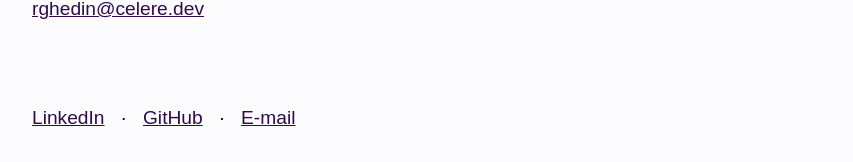
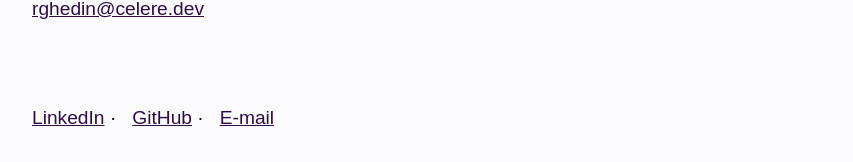
Before and after one commit to celere-dev/site, a Jekyll site: the page built from index.md, in a window 1280 px wide. Shown: the part 1185-1347 px from the top of the page, without its empty margins (0-853 px from the left). Built offline with Jekyll 4.4.1, drawn with Linux system fonts in a browser that asks for light colours.

```diff
--- a/_config.yml
+++ b/_config.yml
@@ -1,5 +1,5 @@
 title: Célere
-description: Otimização e Gerenciamento de Hospedagem de sites de notícias
+description: Otimização e gerenciamento de hospedagem de sites de notícias
 url: "https://celere.dev"
 
 markdown: kramdown
--- a/_includes/footer.html
+++ b/_includes/footer.html
@@ -1,7 +1,7 @@
 <footer>
 	<ul>
-		<li><a href="https://www.linkedin.com/company/celere-dev">LinkedIn</a></li> ·
-		<li><a href="https://github.com/celere-dev">GitHub</a></li> ·
+		<li><a href="https://www.linkedin.com/company/celere-dev">LinkedIn</a> · </li>
+		<li><a href="https://github.com/celere-dev">GitHub</a> · </li>
 		<li><a href="mailto:contato@celere.dev">E-mail</a></li>
 	</ul>
 </footer>
--- a/_includes/head.html
+++ b/_includes/head.html
@@ -9,7 +9,13 @@
 	<link href="{{ site.baseurl }}/feed.xml" rel="alternate" type="application/atom+xml">
 	<link rel="canonical" href="{{ site.baseurl }}{{ page.url }}">
 
-	<link rel="stylesheet" href="{{ site.baseurl }}/assets/style.css" media="all" />
+	<meta property="og:type" content="website">
+	<meta property="og:url" content="{{ site.url }}">
+	<meta property="og:title" content="{{ page.title }} — {{ site.title }}">
+	<meta property="og:description" content="{% if page.description %}{{ page.description }}{% else %}{{ site.description }}{% endif %}">
+	<meta property="og:image" content="{{ site.url }}/assets/celere-meta-image.jpg">
+
+	<link rel="stylesheet" href="{{ site.baseurl }}/assets/style.css" media="all">
 </head>
 
 <body>
--- a/_includes/header.html
+++ b/_includes/header.html
@@ -1,7 +1,5 @@
 <header>
 <h1 class="title">
-    <img src="{{ site.url }}/assets/celere-logo.svg"
-            alt="Célere" width="275"            height="45"
-        />
+    <img src="{{ site.url }}/assets/celere-logo.svg" alt="Célere" width="275" height="45">
 </h1>
 </header>
--- a/index.md
+++ b/index.md
@@ -1,6 +1,6 @@
 ---
 layout: default
-title: Quem Somos
+title: Quem somos
 ---
 O desafio de publicar na web já foi resolvido há décadas. Mesmo assim, ainda é comum topar com sites de notícias lentos, com UX defasada e ineficiências diversas.
 
@@ -24,8 +24,8 @@ A melhor parte? É muito provável que os nossos serviços tenham melhor custo-b
 
 ***
 
-Clarissa Mendes
+Clarissa Mendes<br>
 [claromes@celere.dev](mailto:claromes@celere.dev)
 
-Rodrigo Ghedin
+Rodrigo Ghedin<br>
 [rghedin@celere.dev](mailto:rghedin@celere.dev)
```
Also changed, not shown: assets/celere-meta-image.jpg (added), 1 other file.
